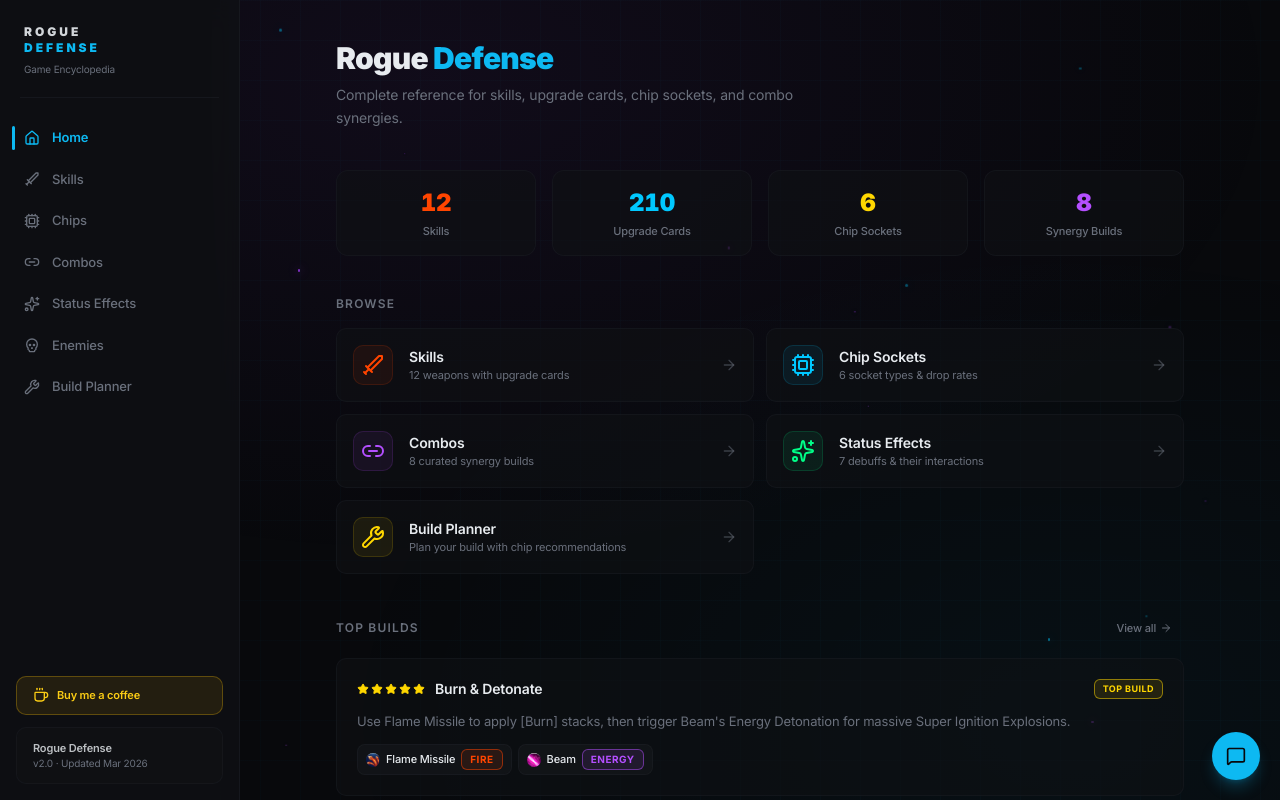
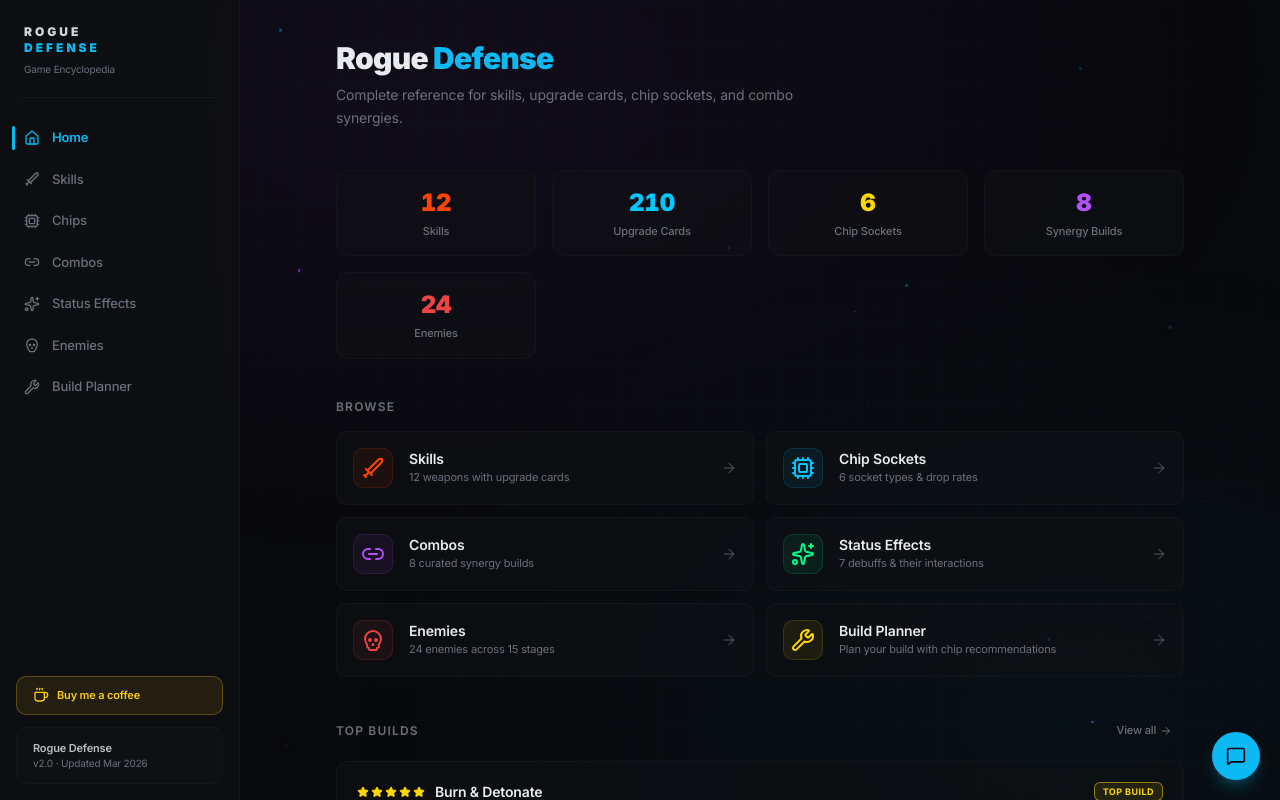
Before and after one commit to Alperzkn/rogue-defense, a React (Vite) app: page / in a window 1280 px wide. Built offline with nearby package versions, Linux system fonts and the light colour scheme.

Commit message:
Add Enemies to home page navigation and stats
Co-Authored-By: Claude Opus 4.6 (1M context) <noreply@anthropic.com>

```diff
--- a/src/screens/HomeScreen.tsx
+++ b/src/screens/HomeScreen.tsx
@@ -1,13 +1,13 @@
 import React from 'react';
 import { motion } from 'framer-motion';
 import { useNavigate } from 'react-router-dom';
-import { ArrowRight, Sword, Cpu, Link2, Sparkles, Star, Link, Heart, Layers, Gem, Wrench } from 'lucide-react';
+import { ArrowRight, Sword, Cpu, Link2, Sparkles, Star, Link, Heart, Layers, Gem, Wrench, Skull } from 'lucide-react';
 import { Card, CardContent } from '../components/ui/card';
 import { Badge } from '../components/ui/badge';
 import { Button } from '../components/ui/button';
 import { Separator } from '../components/ui/separator';
 import { SkillTypeBadge, SkillIcon } from '../components';
-import { SKILLS, COMBOS, CHIP_SOCKETS } from '../data';
+import { SKILLS, COMBOS, CHIP_SOCKETS, ENEMIES } from '../data';
 import { fadeUp, staggerItem, TIMING, EASE } from '../lib/animations';
 import { useDocumentTitle } from '../lib/useDocumentTitle';
 
@@ -16,6 +16,7 @@ const QUICK_NAV = [
   { path: '/chips', label: 'Chip Sockets', icon: Cpu, desc: `${CHIP_SOCKETS.length} socket types & drop rates`, color: '#00C8FF' },
   { path: '/combos', label: 'Combos', icon: Link2, desc: `${COMBOS.length} curated synergy builds`, color: '#B44FFF' },
   { path: '/status', label: 'Status Effects', icon: Sparkles, desc: '7 debuffs & their interactions', color: '#00FF88' },
+  { path: '/enemies', label: 'Enemies', icon: Skull, desc: `${ENEMIES.length} enemies across 15 stages`, color: '#EF4444' },
   { path: '/build', label: 'Build Planner', icon: Wrench, desc: 'Plan your build with chip recommendations', color: '#FFD700' },
 ];
 
@@ -24,6 +25,7 @@ const STATS = [
   { value: SKILLS.reduce((a, s) => a + s.cards.length, 0), label: 'Upgrade Cards', color: '#00C8FF' },
   { value: CHIP_SOCKETS.length, label: 'Chip Sockets', color: '#FFD700' },
   { value: COMBOS.length, label: 'Synergy Builds', color: '#B44FFF' },
+  { value: ENEMIES.length, label: 'Enemies', color: '#EF4444' },
 ];
 
 export function HomeScreen() {
```
